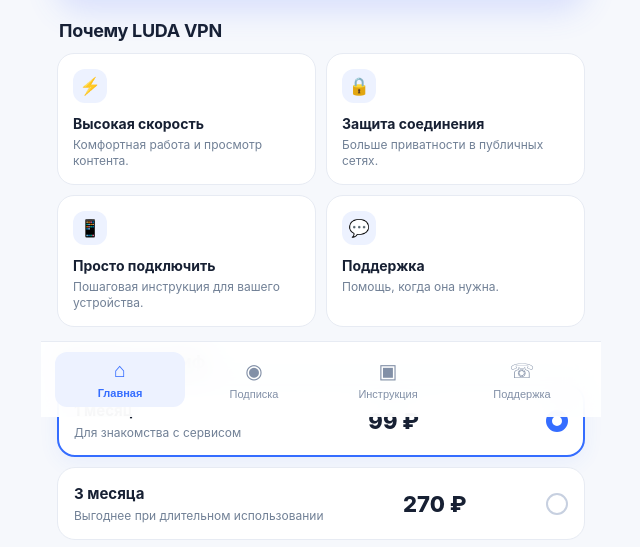
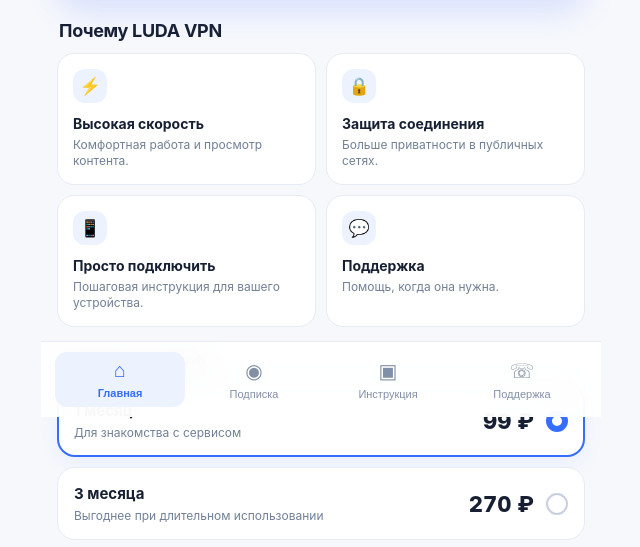
Before and after one commit to H170805/LUDA, a plain HTML site: page index.html in a window 1280 px wide. Shown: the part 383-930 px from the top of the page, without its empty margins (319-959 px from the left). Drawn offline with Linux system fonts and the light colour scheme.

Commit message:
Выровнять цены в карточках тарифов

```diff
--- a/index.html
+++ b/index.html
@@ -30,11 +30,12 @@
     .feature-icon { width:34px;height:34px;border-radius:12px;background:#edf2ff;display:grid;place-items:center;font-size:17px;margin-bottom:12px; }
     .feature b { font-size:14px; display:block; margin-bottom:5px; }
     .feature span { font-size:12px; color:var(--muted); line-height:1.35; display:block; }
-    .plan { border:1px solid var(--line); background:var(--card); border-radius:18px; padding:16px; margin-bottom:10px; display:flex; align-items:center; justify-content:space-between; gap:10px; }
+    .plan { border:1px solid var(--line); background:var(--card); border-radius:18px; padding:16px; margin-bottom:10px; display:grid; grid-template-columns:minmax(0,1fr) 112px 22px; align-items:center; column-gap:12px; }
     .plan.selected { border:2px solid var(--blue); padding:15px; box-shadow:0 6px 20px #356dff12; }
+    .plan > div:first-child { min-width:0; }
     .plan-name { font-weight:750; font-size:15px; } .plan-note { color:var(--muted); font-size:12px; margin-top:5px; }
-    .price { font-weight:800; font-size:22px; white-space:nowrap; } .price small { font-size:12px; color:var(--muted); font-weight:500; }
-    .radio { width:22px;height:22px;border-radius:50%;border:2px solid #c7d0e0; flex-shrink:0; }
+    .price { font-weight:800; font-size:22px; white-space:nowrap; text-align:right; font-variant-numeric:tabular-nums; } .price small { font-size:12px; color:var(--muted); font-weight:500; }
+    .radio { width:22px;height:22px;border-radius:50%;border:2px solid #c7d0e0; justify-self:end; }
     .selected .radio { border:6px solid var(--blue); }
     .primary { width:100%; border:0; border-radius:15px; padding:16px; color:white; background:linear-gradient(100deg,var(--blue),var(--purple)); font-size:15px; font-weight:750; box-shadow:0 8px 18px #4f6fff24; }
     .secondary { width:100%; border:1px solid var(--line); border-radius:15px; padding:14px; color:var(--text); background:#fff; font-size:14px; font-weight:700; }
```
